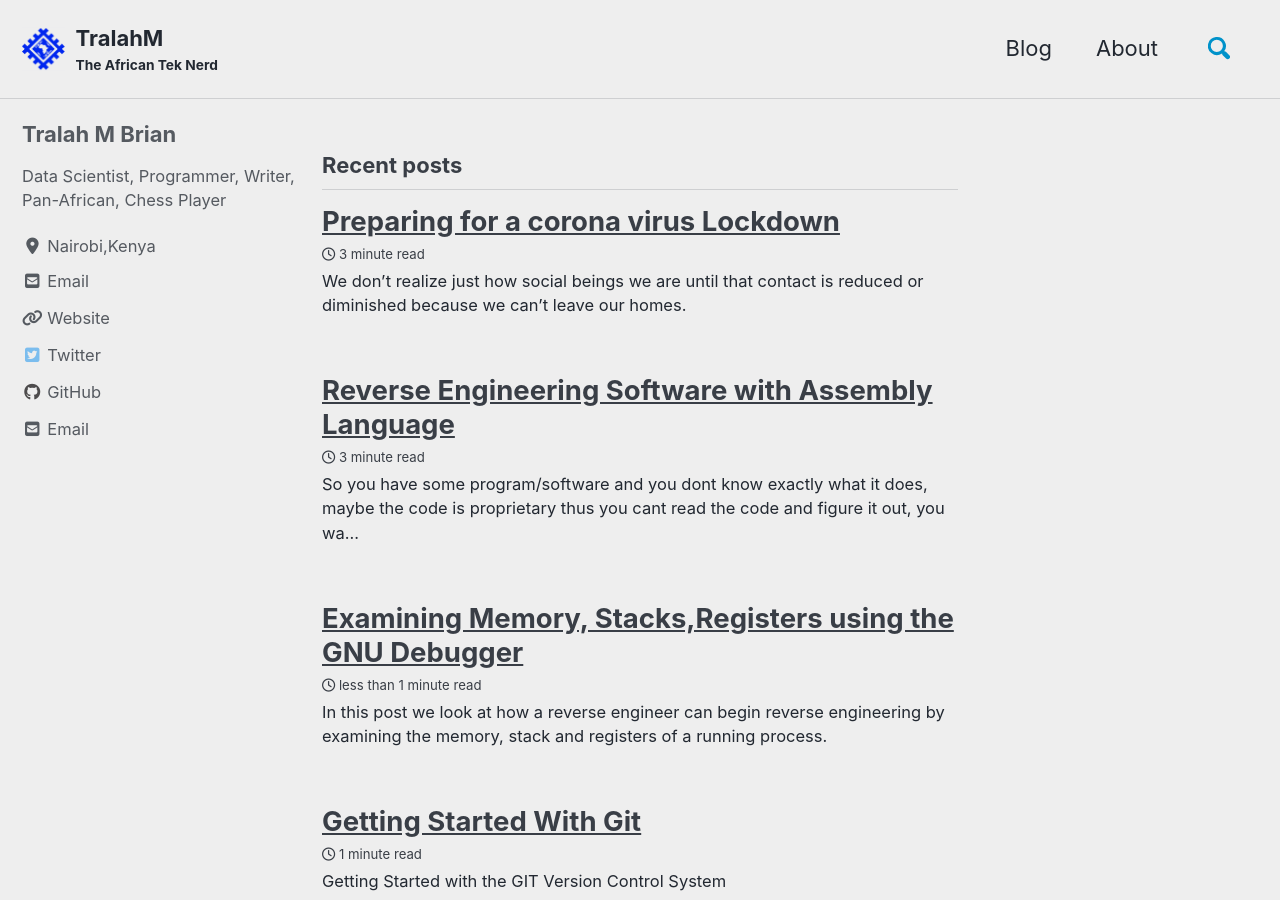
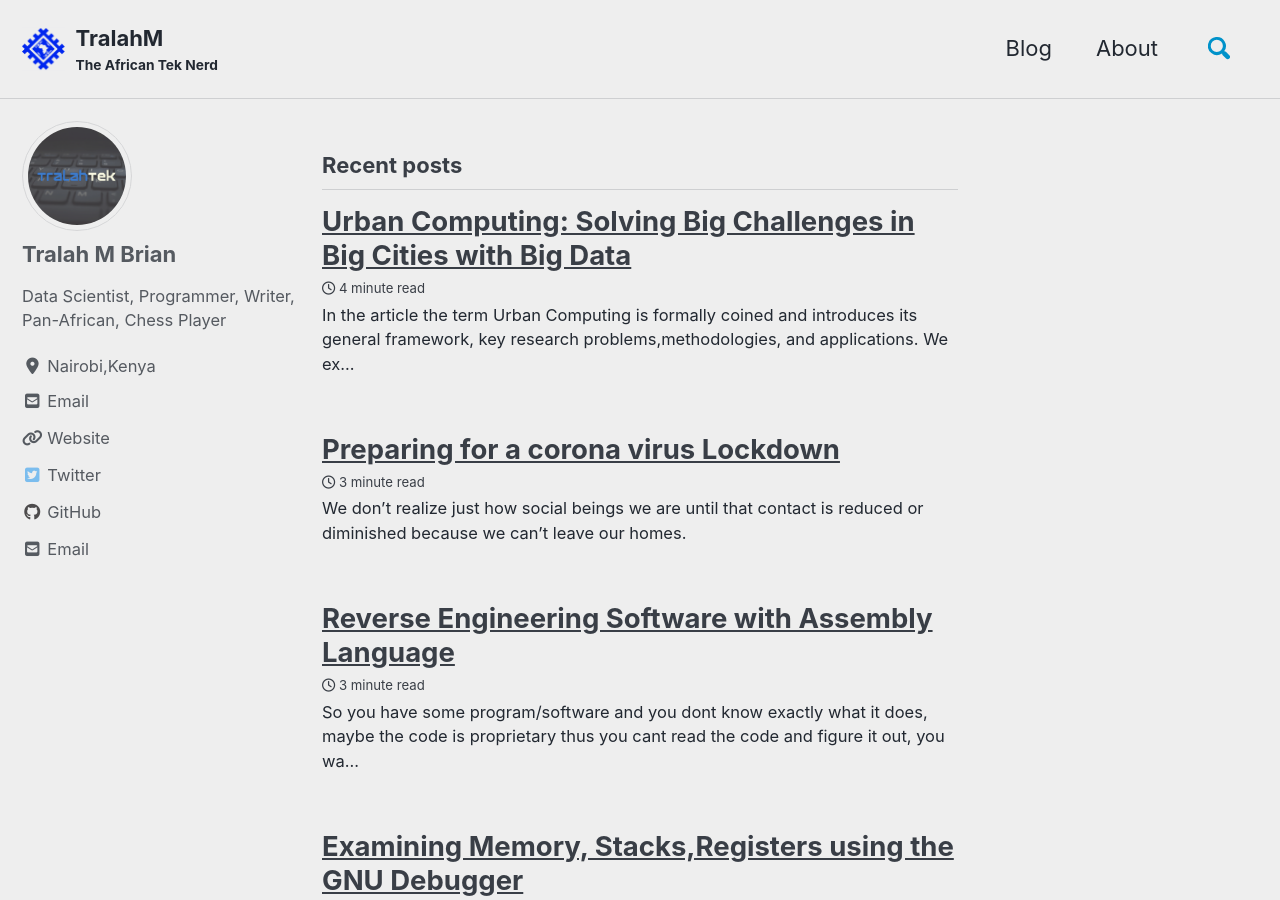
Before and after one commit to TralahM/TralahM.github.io, a Jekyll site: the page built from index.html, in a window 1280 px wide and 900 px high. Built offline with Jekyll 4.4.1, drawn with Linux system fonts in a browser that asks for light colours; cached includes are drawn as plain includes; nearby versions of some CDN libraries; the list of posts is cut into pages by our own code; some of the changed lines change nothing that is shown; some of the changed text lies outside the part shown.

Commit message:
urban computing initial publication

```diff
--- a/_config.yml
+++ b/_config.yml
@@ -24,7 +24,7 @@ description              : "My Data Science and Programming Portfolio"
 url                      : "https://tralahm.tralahtek.com"
 baseurl                  : ""
 repository               : "TralahM/TralahM.github.io"
-teaser                   : "/images/blogteaser.png"
+teaser                   : "/images/Tralah.png"
 logo                     : "/images/logo2.png"
 masthead_title           : "TralahM"
 breadcrumbs              : true # true, false (default)
@@ -108,7 +108,7 @@ analytics:
 # Site Author
 author:
   name             : "Tralah M Brian"
-  avatar           : # "/images/logo.png"
+  avatar           : "/images/TralahM.png"
   bio              : "Data Scientist, Programmer, Writer, Pan-African, Chess Player"
   location         : "Nairobi,Kenya"
   email            : "briantralah@tralahtek.com"
--- /dev/null
+++ b/_posts/2020-03-30-Solving-Big-Challenges-in-Big-Cities-with-Big-Data.markdown
@@ -0,0 +1,169 @@
+---
+title: "Urban Computing: Solving Big Challenges in Big Cities with Big Data"
+categories: computing big-data technology
+excerpt: "
+In the article the term Urban Computing is formally coined and introduces its general framework, key research problems,methodologies, and applications.
+We explore this nascent area, therefore aid in generating quality research results and real systems than can eventually lead to greener and smarter cities.
+In addition, urban computing is a multidisciplinary research field, where computer sciences meet conventional city-related areas, such as civil engineering,transportation,
+economics, energy engineering, environmental sciences,ecology, and sociology.
+
+We mainly discuss the aforementioned problems from the perspective of computer science."
+header:
+    image: /images/urbancompute.jpg
+    teaser: /images/urban_computing.jpg
+---
+
+# Introduction
+Inspired by the scholarly article Urban Computing by Yu Zheng, Licia Capra, Ouri Wolfson, and Hai Yang.
+Urbanization's rapid progress has led to many big cities, which have modernized many people's lives but also engendered big challenges,
+such as air pollution, increased energy consumption, and traffic congestion.
+
+Nowadays, sensing technologies and large-scale computing infrastructures have produced a variety of big data in urban spaces
+(e.g., human mobility, air quality, traffic patterns, and geographical data).
+The big data implies rich knowledge about a city and can help tackle these challenges when used correctly.
+
+For instance we can detect the underlying problems in a city's road network through analyzing the city-wide human mobility data.
+This discovery can help better formulate city planning for the future.
+Another example is to exploit the root cause of urban air pollution by studying the correlation between air quality and other data sources,
+such as traffic flow and points of interest.
+
+We are able to tackle the big challenges in big cities by using big data.
+
+In the article the term "Urban Computing" is formally coined and introduces its general framework, key research problems,methodologies, and applications.
+We explore this nascent area, therefore aid in generating quality research results and real systems than can eventually lead to greener and smarter cities.
+In addition, urban computing is a multidisciplinary research field, where computer sciences meet conventional city-related areas, such as civil engineering,transportation,
+economics, energy engineering, environmental sciences,ecology, and sociology.
+
+We mainly discuss the aforementioned problems from the perspective of computer sciences.
+
+# Framework of Urban Computing
+
+## Definition
+Urban Computing is a process of acquisition, integration, and analysis of big and heterogeneous data generated by diverse sources in urban spaces,such as sensors,devices,
+vehicles,buildings, and humans, to tackle the major issues that cities face.
+
+Urban Computing connects unobtrusive and ubiquitous sensing technologies, advanced data management and analytic models, and novel visualization methods to create win-win solutions that improve urban environment, human life quality, and city operation systems.
+
+Urban Computing also helps us understand urban phenomena and even predict the future of cities.
+
+## General Framework
+The general framework of urban computing is composed of four layers:
+* Urban sensing
+We constantly probe people's mobility(e.g, routing behaviour in a city's road network) using GPS sensors or their mobile phone signals.
+We also continually collect the social media people have posted on the internet.
+* Urban data management
+We organize the human mobility and social media data by some indexing structure incorporating spatio-temporal information and texts for supporting efficient data analytics
+* Data analytics
+We detect anomalies by identifying the locations where people's mobility significantly differs from its origin patterns.
+* Service provision
+The locations and descriptions of the anomalies are sent to drivers nearby so that they can choose a bypass as well as delivered to transportation authorities for dispersing traffic and diagnosing the anomaly.
+
+The system continues the loop for an instant and unobtrusive detection of urban anomalies, helping improve people's driving experiences and reduce traffic congestion.
+
+## Key Challenges
+
+### Urban Sensing and Data Acquisition
+
+1. Energy consumption and Privacy
+2. Loose-controlled and nonuniform distributed sensors
+3. Unstructured, implicit and noise data
+
+### Computing with Heterogeneous Data
+1. Learn mutually reinforced knowledge from heterogeneous data
+2. Both efficient and effective learning ability
+3. Visualization
+
+### Hybrid systems blending the physical and virtual worlds
+
+## Urban Data
+1. Geographical Data
+2. Traffic Data
+3. Mobile Phone Signals
+4. Commuting Data
+5. Environmental Monitoring Data
+6. Social Network Data
+7. Economy
+8. Energy Consumption
+9. Health Data (e.g Impact of environmental change on people's health)
+
+# Applications In Urban Computing
+
+## Urban Computing for Urban Planning
+1. Gleaning Underlying Problems in Transportation Networks
+2. Discover Functional Regions
+3. Detecting a City's Boundary
+
+## Urban Computing for Transportation Systems
+1. Improving Driving experiences
+2. Improving Taxi Services
+3. Improving Public Transportation Systems
+
+## Urban Computing for the Environment
+1. Air Quality
+2. Noise Pollution
+
+## Urban Computing for Urban Energy Consumption
+1. Gas Consumption
+2. Electricity Consumption
+
+## Urban Computing for Social Applications
+1. Estimate user similarity
+2. Finding Local experts in a region
+3. Location Recommendations
+
+## Urban Computing for Economy
+
+## Urban Computing for Public Safety and Security
+1. Detecting Traffic Anomalies
+2. Disaster Detection and Evacuation
+
+# Typical Technology
+
+## Urban Sensing and Data Acquisition.
+
+### Passive Crowd Sensing
+* Sensing City Dynamics with GPS-Equipped Vehicles
+* Data Acquisition through Ticketing Systems of Public Transportation
+* Data Acquisition through Wireless Communication Systems
+* Data Acquisition through Social Networking Services
+
+
+### Passive Participatory Sensing
+* Human Crowdsensing
+* Human Crowdsourcing
+
+## Urban Data Management Techniques
+
+### Stream and Trajectory Data Management
+* Data reduction techniques for trajectories
+* Noise filtering techniques for trajectories
+* Techniques for querying and indexing trajectories
+* Techniques dealing with uncertainty of trajectories
+* Trajectory pattern Mining
+
+### Graph Data Management
+
+### Hybrid Indexing Structures
+
+## Knowledge fusion across Heterogeneous Data Sources
+
+## Techniques Dealing with Data Sparsity
+1. Collaborative Filtering
+2. Matrix Factorization
+3. Tensor Decomposition
+4. Supervised Learning and Transfer Learning
+
+## Visualizing Big Urban Data
+
+## Other Techniques
+1. Optimization Techniques
+2. Information Security
+
+## Future Directions
+1. Balanced Crowdsensing
+2. Skewed data distribution
+3. Managing and indexing multimode data sources
+4. Knowledge Fusion
+5. Exploratory and interacitve visualization for multiple data sources
+6. Algorithm Integration
+7. Intervention-based analysis and prediction
```
Also changed, not shown: images/TralahM.png (added), images/urban_compute.jpg (added), images/urbancompute.jpg (added).
